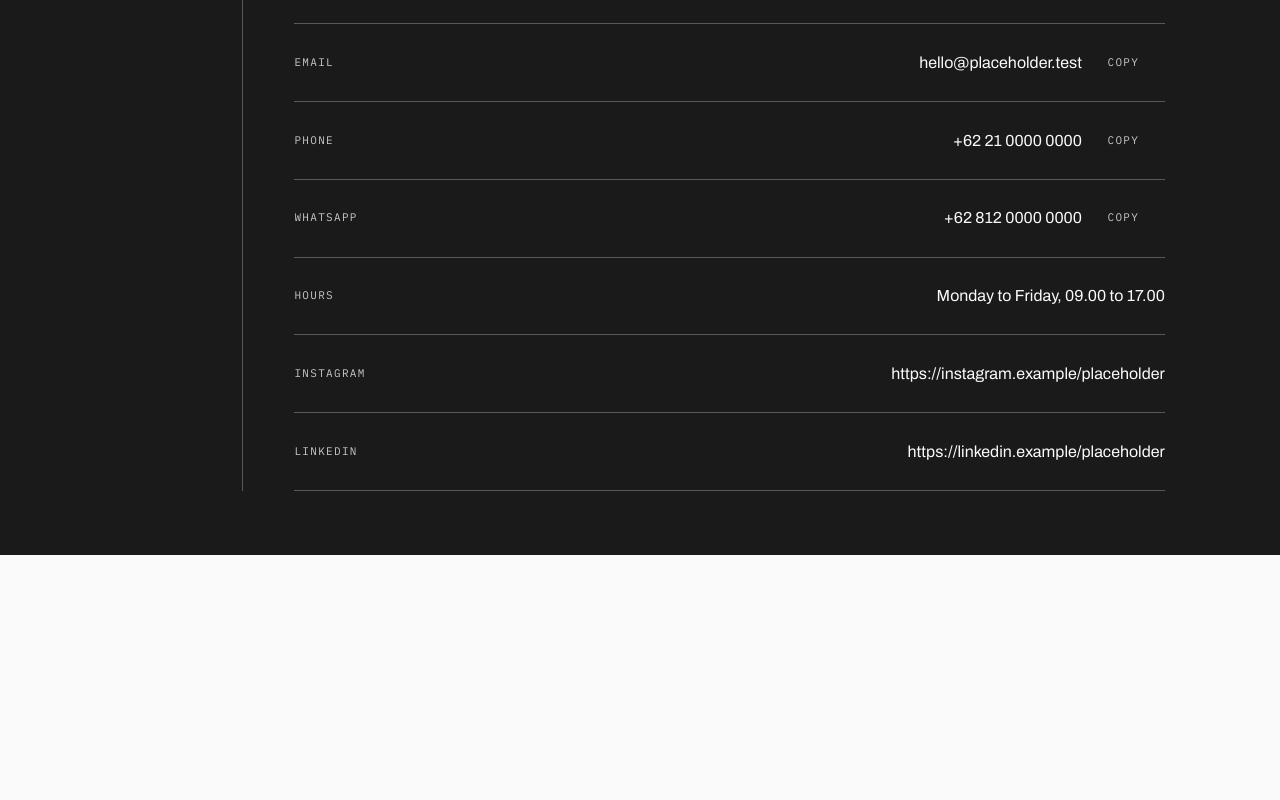
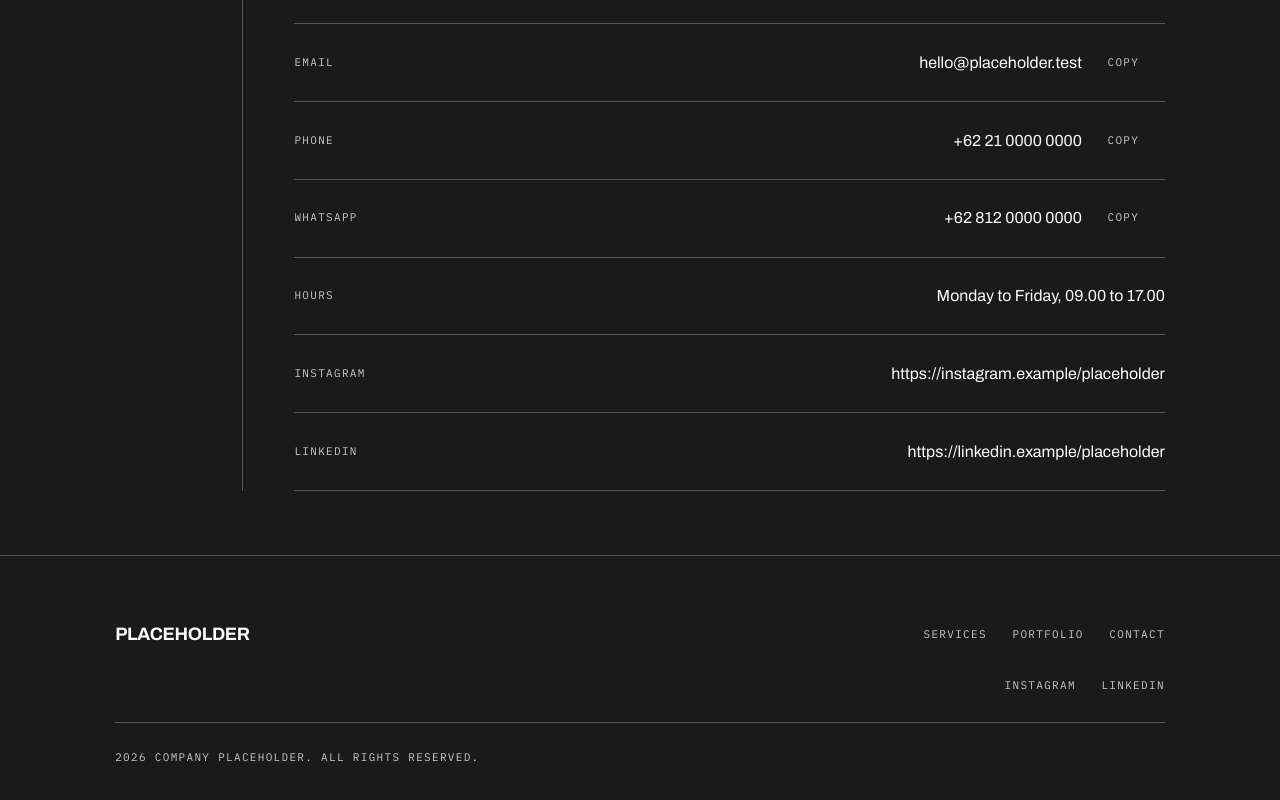
Before and after one commit to Pot-Thief/hca-company-profile, a Next.js app: page /preview in a window 1280 px wide. Shown: the part 4464-5264 px from the top of the page. Before the commit the page ends 5019 px from the top, so only its background shows below. Built offline with nearby package versions, Linux system fonts and the light colour scheme.

Commit message:
assert the footer social block in both directions and add footer to the preview

```diff
--- a/src/app/preview/page.tsx
+++ b/src/app/preview/page.tsx
@@ -1,6 +1,7 @@
 import { notFound } from 'next/navigation';
 import { About } from '@/components/sections/About';
 import { Contact } from '@/components/sections/Contact';
+import { Footer } from '@/components/sections/Footer';
 import { Hero } from '@/components/sections/Hero';
 import { Navbar } from '@/components/sections/Navbar';
 import { Portfolio } from '@/components/sections/Portfolio';
@@ -41,6 +42,12 @@ export default async function PreviewPage() {
         <Team {...team} ui={site.ui} />
         <Contact {...contact} ui={site.ui} />
       </main>
+      <Footer
+        logo={site.logo}
+        nav={site.footer.nav}
+        copyright={site.footer.copyright}
+        social={contact.channels.filter((channel) => channel.type === 'social')}
+      />
     </>
   );
 }
```
Also changed, not shown: 1 other file (tests, documents, lock files or other folders).
